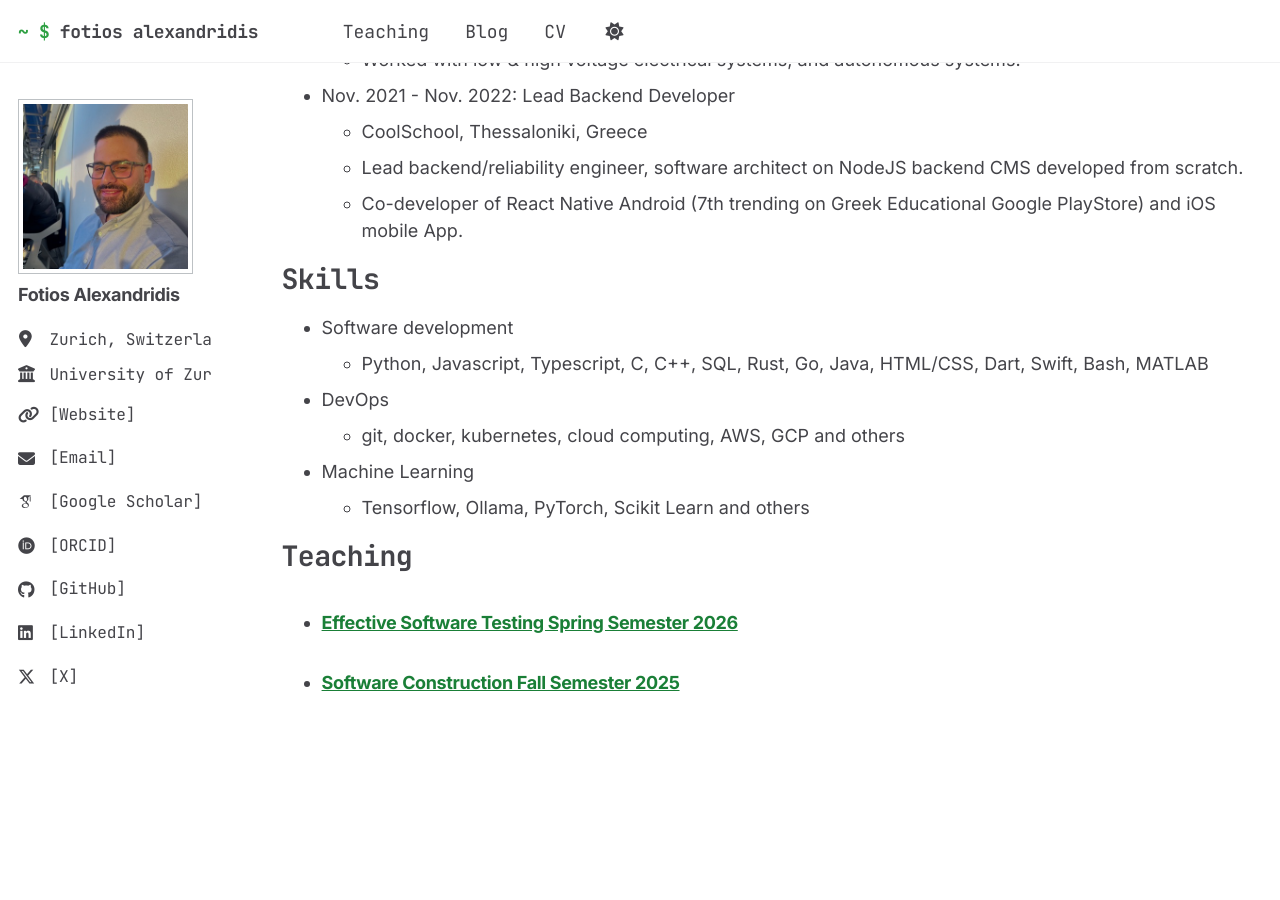
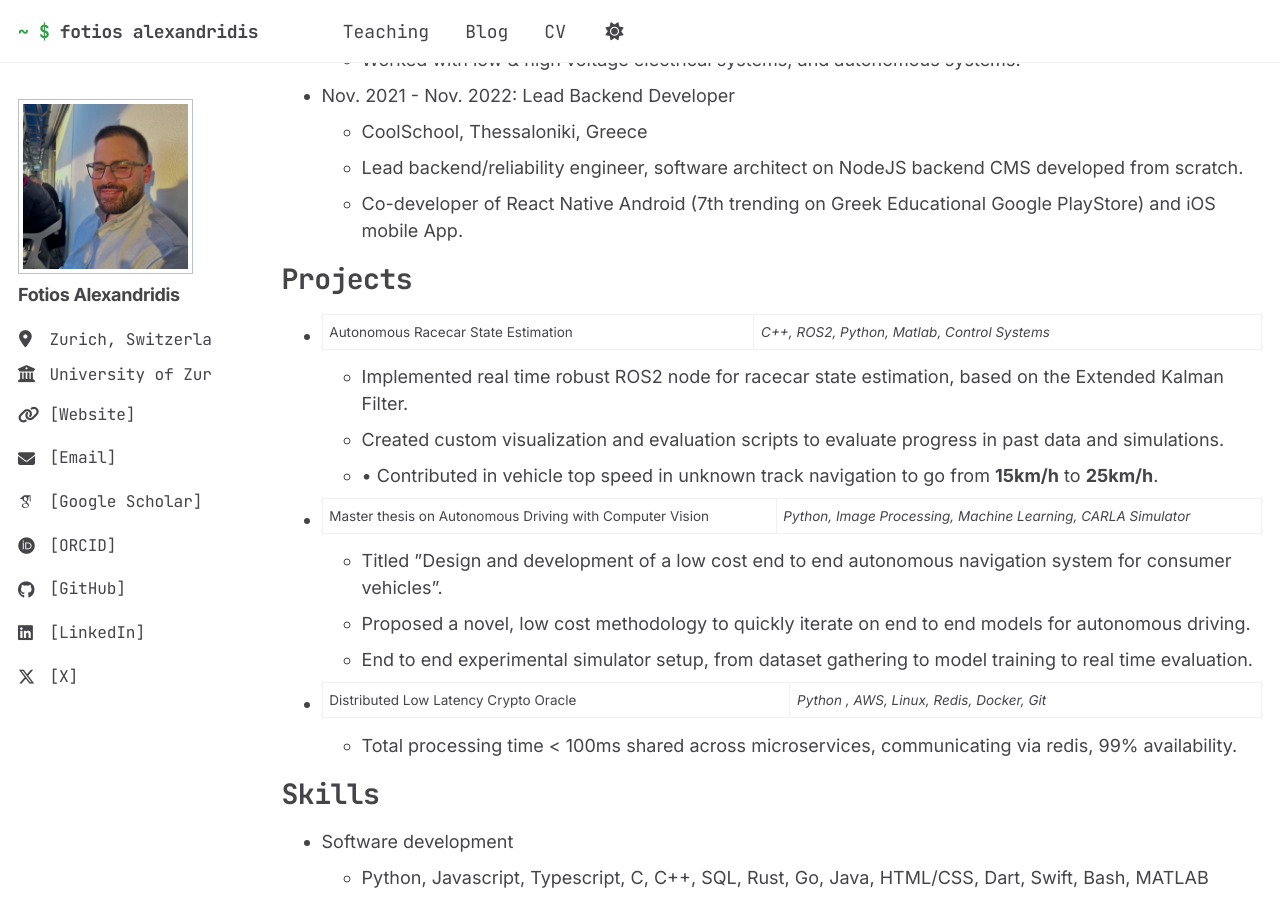
Before and after one commit to e-left/e-left.github.io, a Jekyll site: the page built from _pages/cv.md, in a window 1280 px wide and 900 px high, scrolled down 964 px. Built offline with Jekyll 4.4.1, drawn with Linux system fonts in a browser that asks for light colours; some web fonts are replaced.

Commit message:
added project section to CV page

```diff
--- a/_pages/cv.md
+++ b/_pages/cv.md
@@ -46,6 +46,22 @@ Work experience
   * Lead backend/reliability engineer, software architect on NodeJS backend CMS developed from scratch.
   * Co-developer of React Native Android (7th trending on Greek Educational Google PlayStore) and iOS mobile App.
 
+Projects
+======
+
+* Autonomous Racecar State Estimation | *C++, ROS2, Python, Matlab, Control Systems*
+  * Implemented real time robust ROS2 node for racecar state estimation, based on the Extended Kalman Filter.
+  * Created custom visualization and evaluation scripts to evaluate progress in past data and simulations.
+  * • Contributed in vehicle top speed in unknown track navigation to go from **15km/h** to **25km/h**.
+
+* Master thesis on Autonomous Driving with Computer Vision | *Python, Image Processing, Machine Learning, CARLA Simulator*
+  * Titled ”Design and development of a low cost end to end autonomous navigation system for consumer vehicles”.
+  * Proposed a novel, low cost methodology to quickly iterate on end to end models for autonomous driving.
+  * End to end experimental simulator setup, from dataset gathering to model training to real time evaluation.
+
+* Distributed Low Latency Crypto Oracle | *Python , AWS, Linux, Redis, Docker, Git*
+  * Total processing time < 100ms shared across microservices, communicating via redis, 99% availability.
+
 Skills
 ======
 
```
